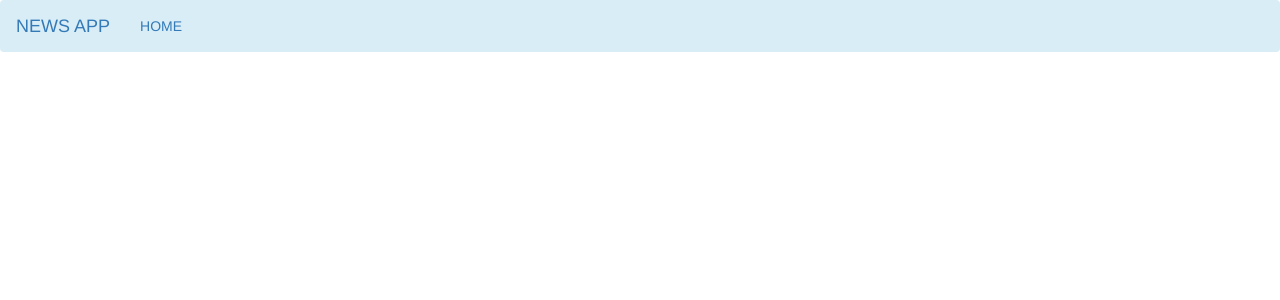
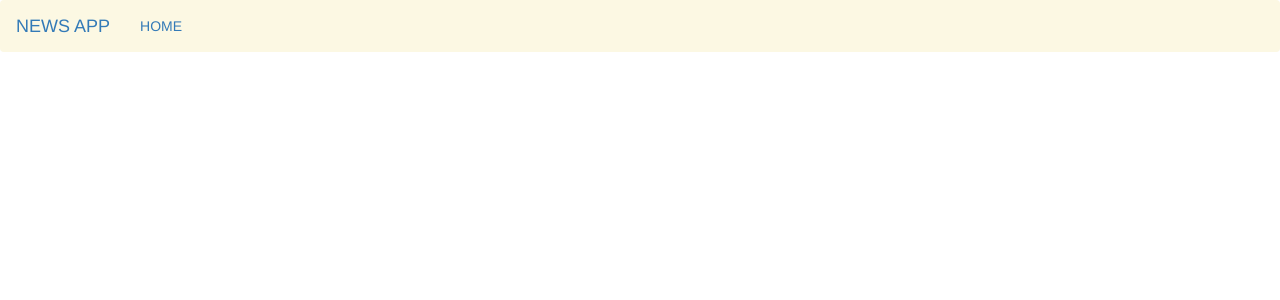
Before and after one commit to IngabireTina/News_App, a Python web app: template app/templates/base.html in a window 1280 px wide. Shown: the top 300 px of the page. Run offline with Jinja, Linux system fonts and the light colour scheme; the template is opened without the code that fills it, so the values that code supplies are empty; some libraries are stand-ins or nearby versions.

Commit message:
corrected errors

```diff
--- a/app/templates/navbar.html
+++ b/app/templates/navbar.html
@@ -1,4 +1,4 @@
-<div class="navbar navbar bg-info"  role="navigation">
+<div class="navbar navbar bg-warning"  role="navigation">
     <div class="container-fluid">
         <div class="navbar-header">
             <button type="button" class="navbar-toggle" data-toggle="collapse" data-target=".navbar-collapse">
```
